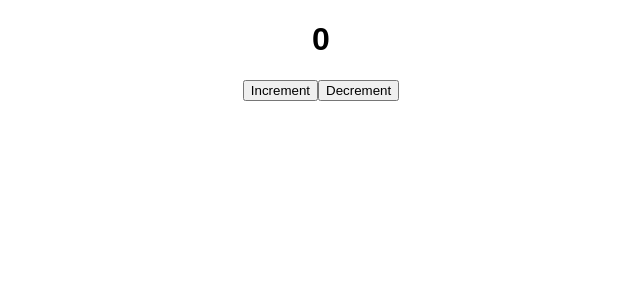
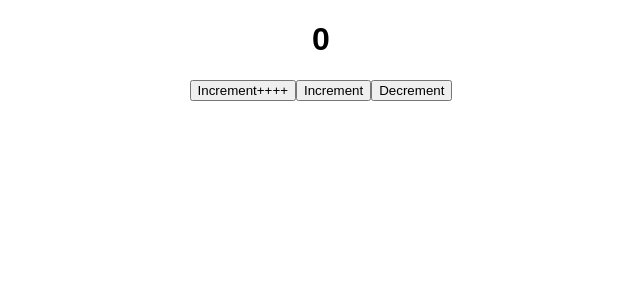
Before and after one commit to Roshan-Farkate/JenkinsPOC, a React (Create React App) app: page /incDec in a window 1280 px wide. Shown: the top 300 px of the page, without its empty margins (319-959 px from the left). Built offline with nearby package versions, Linux system fonts and the light colour scheme.

Commit message:
Update IncDec.tsx

```diff
--- a/src/Components/IncDec.tsx
+++ b/src/Components/IncDec.tsx
@@ -23,6 +23,7 @@ const IncDec = () => {
   return (
         <div className="App">
       <h1>{count}</h1>
+        <button>Increment++++</button>
       <button onClick={increment}>Increment</button>
       <button onClick={decrement}>Decrement</button>
     </div>
```
